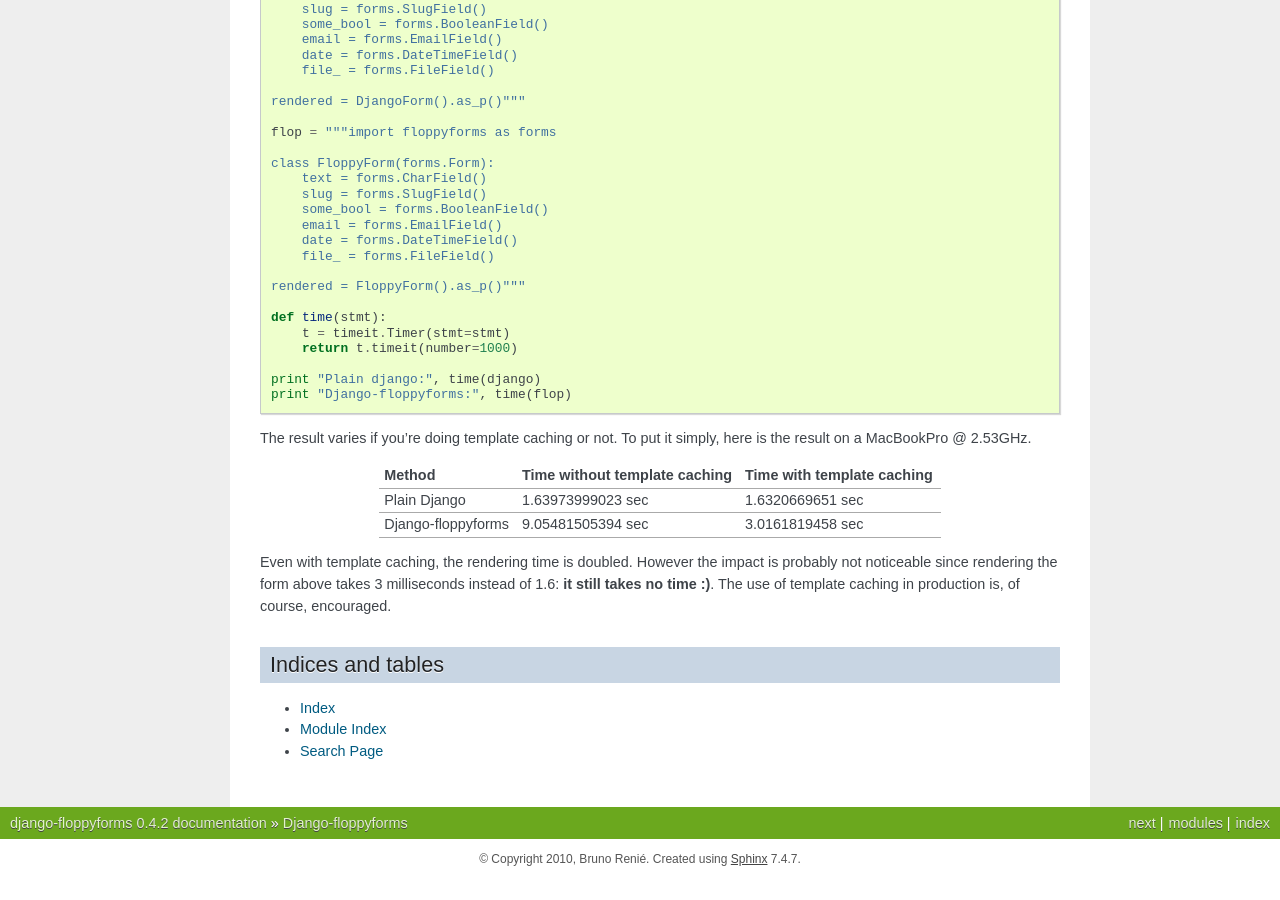
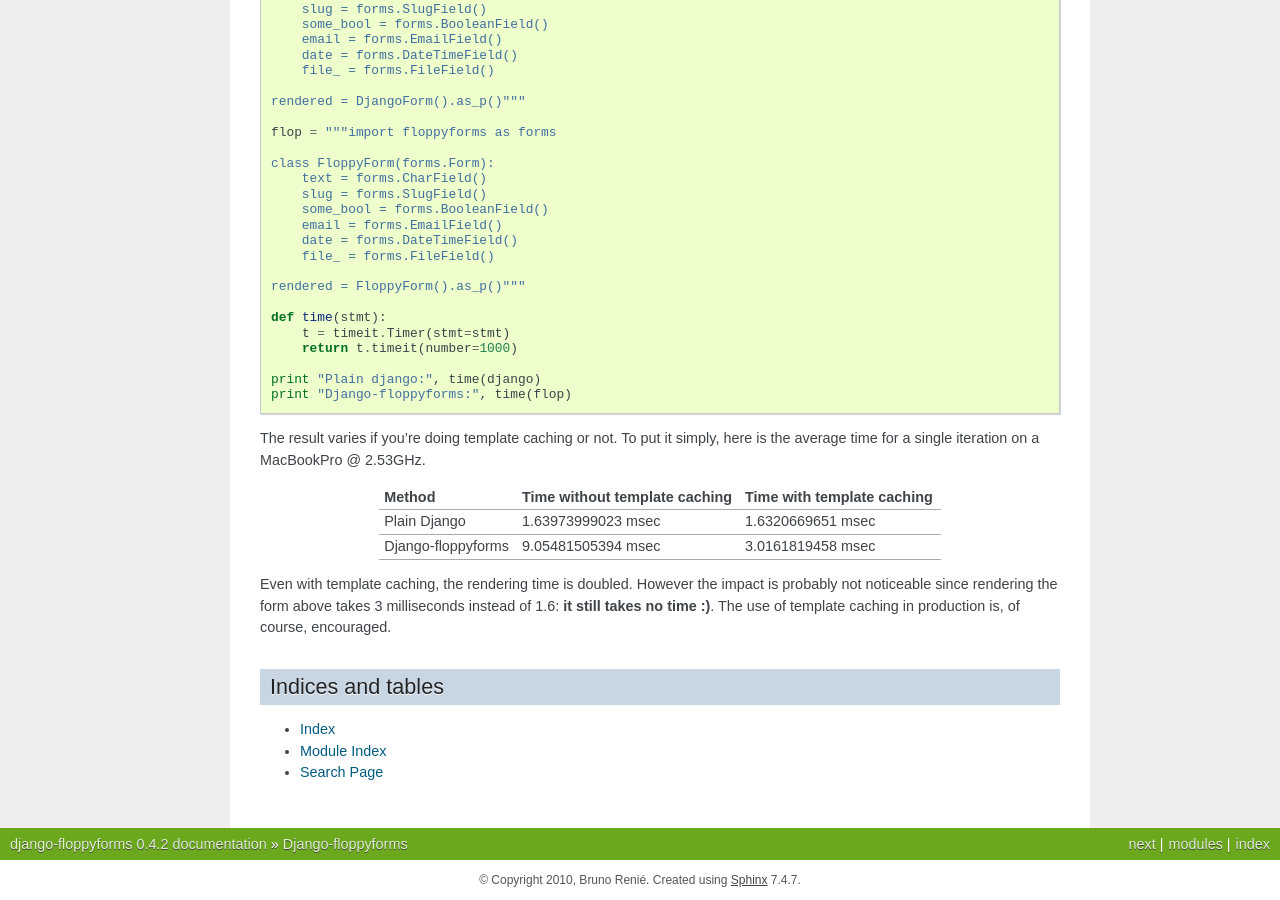
Before and after one commit to jazzband/django-floppyforms, a Sphinx documentation site: the page built from docs/index.rst, in a window 1280 px wide and 900 px high, scrolled down 2008 px. Built offline with Sphinx 7.4.7, drawn with Linux system fonts in a browser that asks for light colours; before the commit the page ends 2887 px from its top, so only the background shows below that.

Commit message:
Fixed a misleading comment about performance. Thanks for the report, davidbgk

```diff
--- a/docs/index.rst
+++ b/docs/index.rst
@@ -95,13 +95,14 @@
     print "Plain django:", time(django)
     print "Django-floppyforms:", time(flop)
 
-The result varies if you're doing template caching or not. To put it simply, here is the result on a MacBookPro @ 2.53GHz.
+The result varies if you're doing template caching or not. To put it simply,
+here is the average time for a single iteration on a MacBookPro @ 2.53GHz.
 
 ================== ============================= ===========================
 Method             Time without template caching Time with template caching
 ================== ============================= ===========================
-Plain Django       1.63973999023 sec             1.6320669651 sec
-Django-floppyforms 9.05481505394 sec             3.0161819458 sec
+Plain Django       1.63973999023 msec            1.6320669651 msec
+Django-floppyforms 9.05481505394 msec            3.0161819458 msec
 ================== ============================= ===========================
 
 Even with template caching, the rendering time is doubled. However the impact
```
